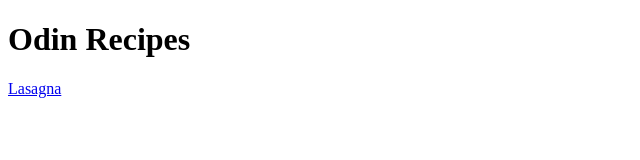
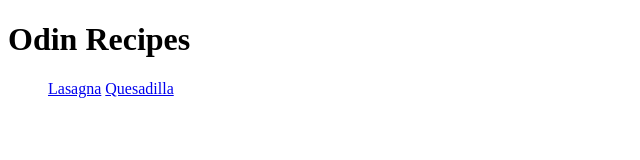
Before and after one commit to brodybrand/odin-recipes, a plain HTML site: page index.html in a window 1280 px wide. Shown: the whole page, without its empty margins (0-640 px from the left). Drawn offline with Linux system fonts and the light colour scheme.

Commit message:
feat: add ref quesadilla.html to index.html

```diff
--- a/index.html
+++ b/index.html
@@ -6,6 +6,10 @@
     </head>
     <body>
         <h1>Odin Recipes</h1>
-        <a href="recipes/lasagna.html">Lasagna</a>
+        <ul>
+            <a href="recipes/lasagna.html">Lasagna</a>
+            <a href="recipes/quesadilla.html">Quesadilla</a>
+        </ul>
+
     </body>
 </html>
```
